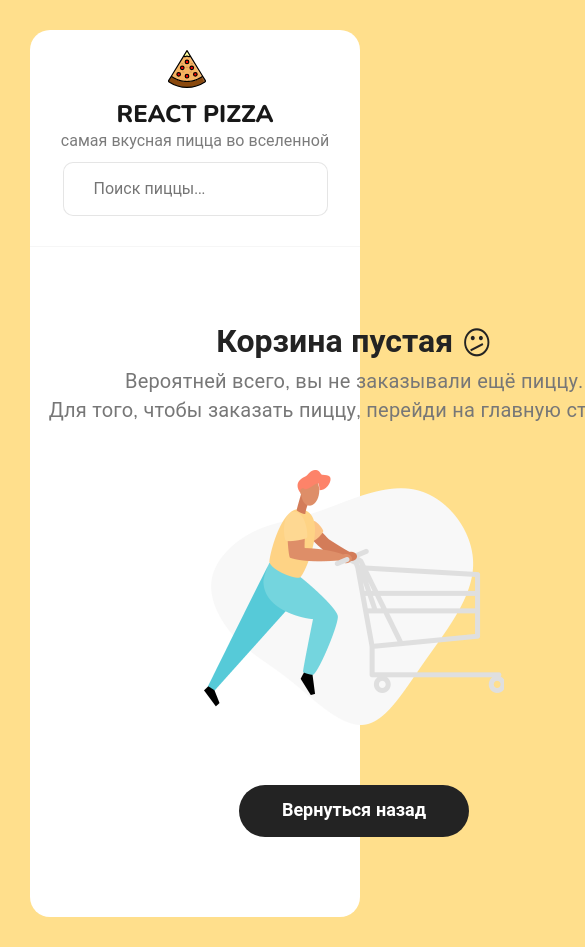
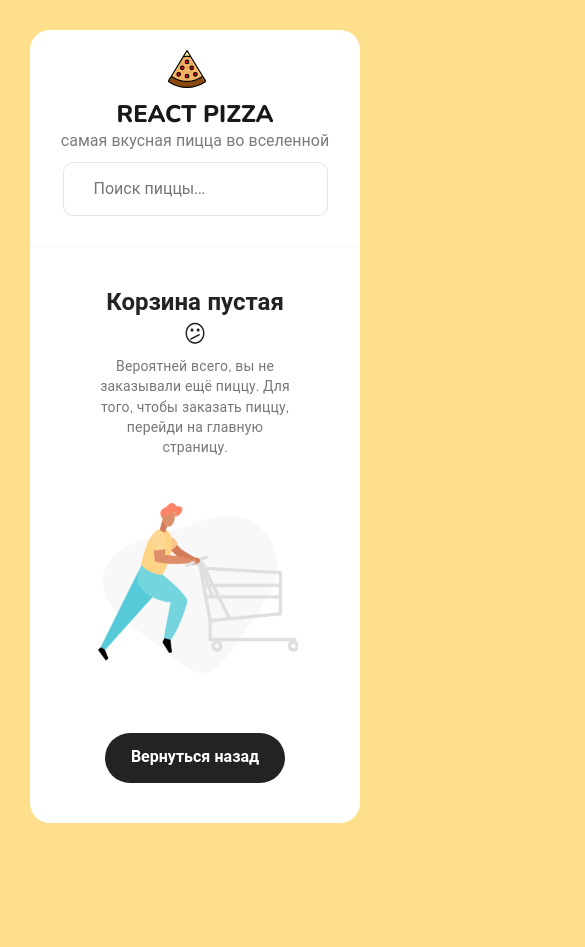
Before and after one commit to mzhigalka/reactPizza, a React (Create React App) app: page /cart in a window 390 px wide. Shown: the top 947 px of the page, 585 px wide, since content can reach past the window. After the commit the page ends 853 px from the top, so only its background shows below. Built offline with nearby package versions, Linux system fonts and the light colour scheme.

Commit message:
added adaptive for cart--empty component

```diff
--- a/src/components/CartEmpty.jsx
+++ b/src/components/CartEmpty.jsx
@@ -10,9 +10,8 @@ const CartEmpty = () => {
         Корзина пустая <icon>😕</icon>
       </h2>
       <p>
-        Вероятней всего, вы не заказывали ещё пиццу.
-        <br />
-        Для того, чтобы заказать пиццу, перейди на главную страницу.
+        Вероятней всего, вы не заказывали ещё пиццу. Для того, чтобы заказать
+        пиццу, перейди на главную страницу.
       </p>
       <img src={cartEmptyImg} alt="Empty cart" />
       <Link to="/" class="button button--black">
--- a/src/scss/app.scss
+++ b/src/scss/app.scss
@@ -413,14 +413,25 @@ body {
 
   &--empty {
     margin: 0 auto;
-    width: 615px;
     text-align: center;
     padding: 80px 0;
+    width: 50vw; /* Ширина блока равна 50% ширины экрана */
+
+    @media (max-width: 787px) {
+      padding: 40px 0;
+    }
 
     h2 {
       font-size: 32px;
       font-weight: 700;
       margin-bottom: 10px;
+
+      @media (max-width: 787px) {
+        font-size: 28px;
+      }
+      @media (max-width: 555px) {
+        font-size: 24px;
+      }
     }
 
     p {
@@ -428,6 +439,13 @@ body {
       line-height: 145.4%;
       letter-spacing: 0.01em;
       color: #777777;
+
+      @media (max-width: 787px) {
+        font-size: 18px;
+      }
+      @media (max-width: 555px) {
+        font-size: 14px;
+      }
     }
 
     icon {
@@ -439,6 +457,13 @@ body {
       display: block;
       width: 300px;
       margin: 45px auto 60px;
+
+      @media (max-width: 555px) {
+        width: 250px;
+      }
+      @media (max-width: 444px) {
+        width: 200px;
+      }
     }
 
     .button--black {
@@ -447,6 +472,14 @@ body {
       margin: 0 auto;
       font-weight: 600;
       font-size: 18px;
+
+      @media (max-width: 555px) {
+        width: 200px;
+      }
+      @media (max-width: 400px) {
+        width: 180px;
+        font-size: 16px;
+      }
     }
   }
 }
```
